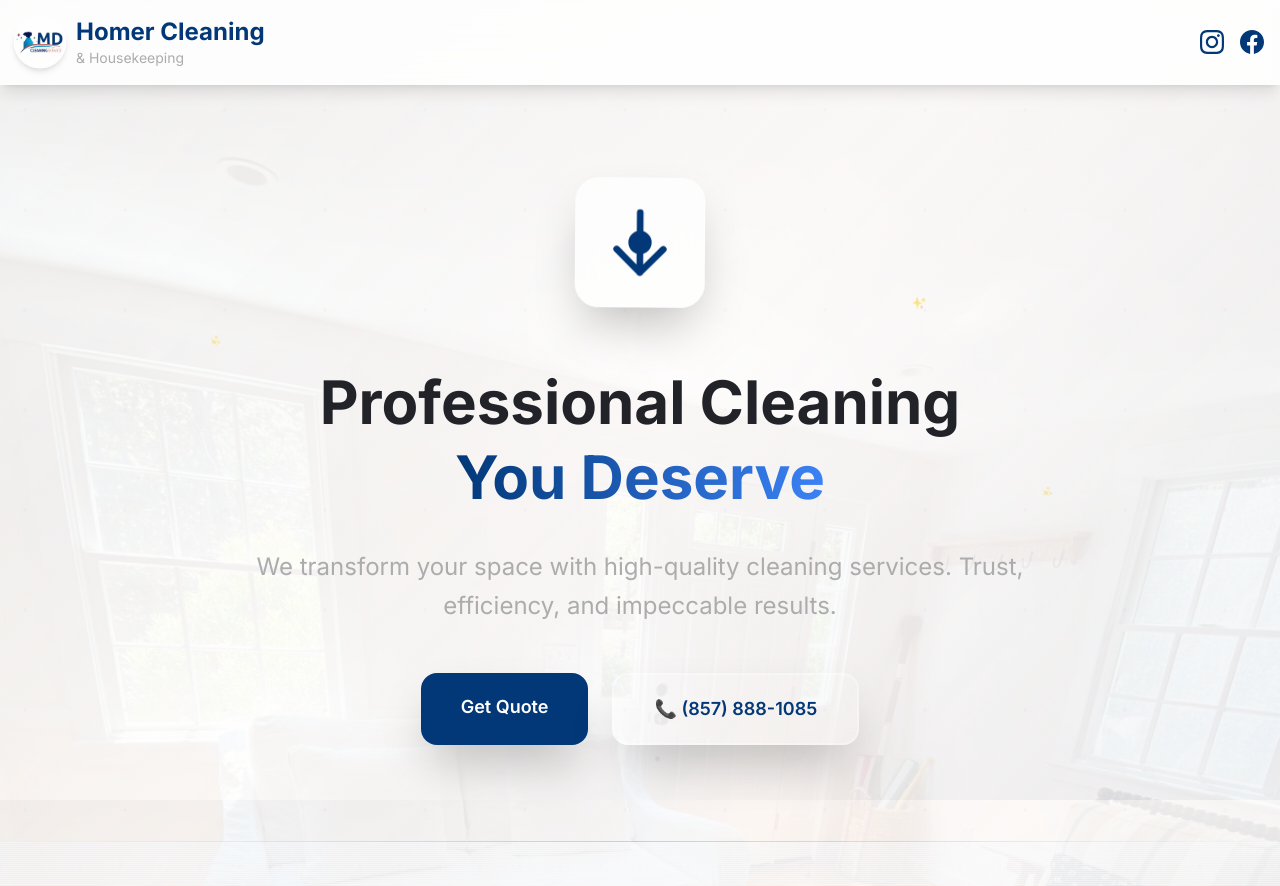
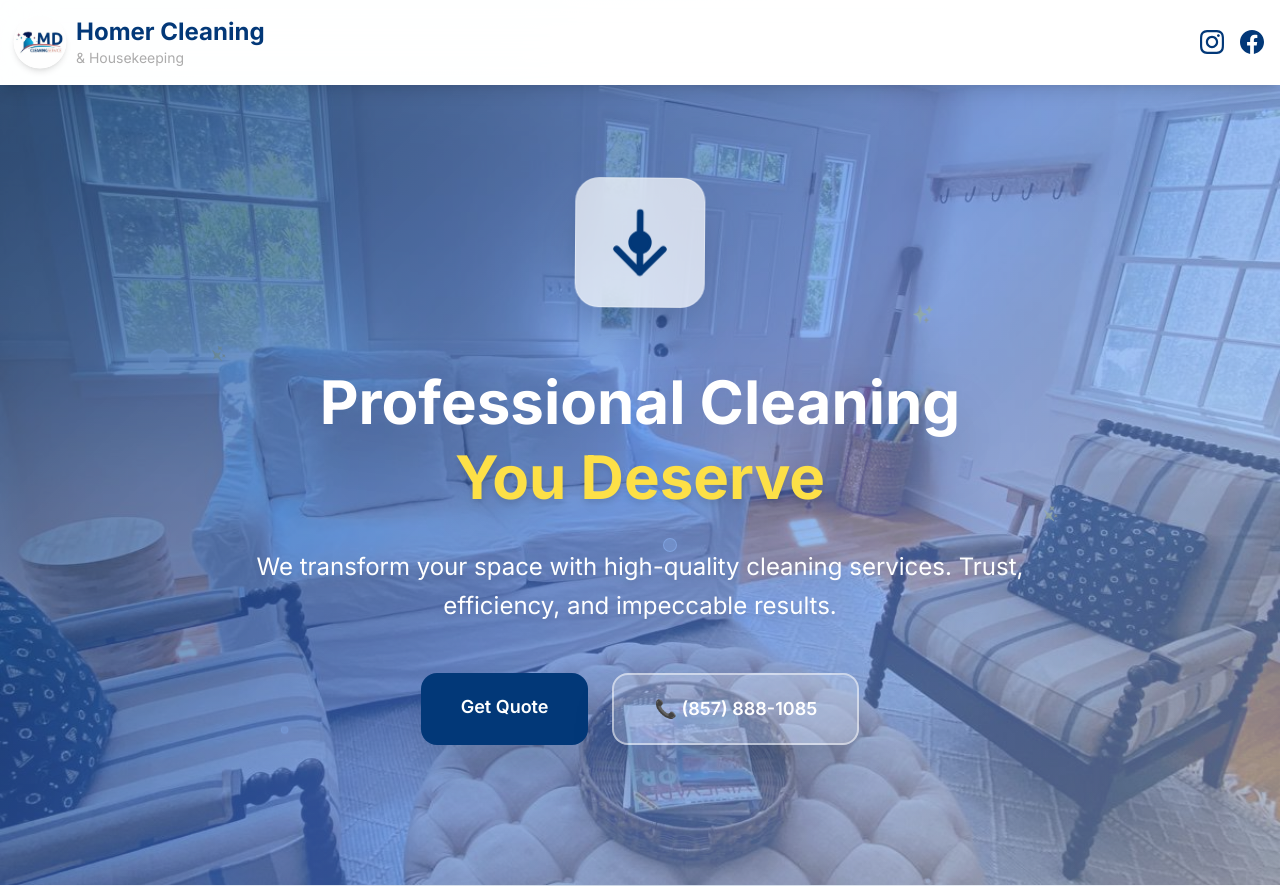
Before and after one commit to LuizMontenegro/mdcleaningservice, a plain HTML site: page index.html in a window 1280 px wide. Shown: the top 886 px of the page. Drawn offline with nearby package versions, Linux system fonts and the light colour scheme.

Commit message:
foto gradiente azul efeito de água

```diff
--- a/index.html
+++ b/index.html
@@ -26,13 +26,10 @@
     </script>
     <style>
         .gradient-bg {
-            background:
-                linear-gradient(135deg, rgba(248, 250, 252, 0.88) 0%, rgba(255, 255, 255, 0.92) 50%, rgba(241, 245, 249, 0.88) 100%),
-                url('background.jpg');
-            background-size: cover;
-            background-position: center;
-            background-attachment: fixed;
+            background: linear-gradient(135deg, #f8fafc 0%, #ffffff 50%, #f1f5f9 100%);
         }
+
+
 
         .clean-pattern {
             background-image:
@@ -51,18 +48,19 @@
         }
         .bubble {
             position: absolute;
-            background: rgba(255, 255, 255, 0.1);
-            border: 1px solid rgba(255, 255, 255, 0.2);
+            background: rgba(255, 255, 255, 0.3);
+            border: 2px solid rgba(255, 255, 255, 0.5);
             border-radius: 50%;
             animation: float-bubble 8s infinite ease-in-out;
-            backdrop-filter: blur(5px);
+            backdrop-filter: blur(10px);
+            box-shadow: 0 8px 32px rgba(255, 255, 255, 0.2);
         }
-        .bubble:nth-child(1) { left: 10%; width: 20px; height: 20px; animation-delay: 0s; }
-        .bubble:nth-child(2) { left: 20%; width: 15px; height: 15px; animation-delay: 2s; }
-        .bubble:nth-child(3) { left: 35%; width: 25px; height: 25px; animation-delay: 4s; }
-        .bubble:nth-child(4) { left: 50%; width: 18px; height: 18px; animation-delay: 1s; }
-        .bubble:nth-child(5) { left: 70%; width: 22px; height: 22px; animation-delay: 3s; }
-        .bubble:nth-child(6) { left: 85%; width: 16px; height: 16px; animation-delay: 5s; }
+        .bubble:nth-child(1) { left: 10%; width: 30px; height: 30px; animation-delay: 0s; }
+        .bubble:nth-child(2) { left: 20%; width: 25px; height: 25px; animation-delay: 2s; }
+        .bubble:nth-child(3) { left: 35%; width: 35px; height: 35px; animation-delay: 4s; }
+        .bubble:nth-child(4) { left: 50%; width: 28px; height: 28px; animation-delay: 1s; }
+        .bubble:nth-child(5) { left: 70%; width: 32px; height: 32px; animation-delay: 3s; }
+        .bubble:nth-child(6) { left: 85%; width: 26px; height: 26px; animation-delay: 5s; }
 
         @keyframes float-bubble {
             0% { transform: translateY(100vh) scale(0); opacity: 0; }
@@ -263,9 +261,10 @@
         }
         .sparkle {
             position: absolute;
-            color: rgba(59, 130, 246, 0.6);
-            font-size: 12px;
+            color: rgba(255, 255, 255, 0.9);
+            font-size: 18px;
             animation: sparkle-twinkle 3s infinite ease-in-out;
+            text-shadow: 0 0 10px rgba(255, 255, 255, 0.8);
         }
         .sparkle:nth-child(1) { top: 20%; left: 15%; animation-delay: 0s; }
         .sparkle:nth-child(2) { top: 40%; left: 80%; animation-delay: 1s; }
@@ -356,7 +355,8 @@
     </header>
 
     <!-- Hero Section -->
-    <section class="py-24 px-4 clean-pattern" style="position: relative;">
+    <section class="py-24 px-4 clean-pattern" style="position: relative; background-image: url('background.jpg'); background-size: cover; background-position: center; background-repeat: no-repeat; min-height: 100vh;">
+        <div style="position: absolute; top: 0; left: 0; right: 0; bottom: 0; background: linear-gradient(135deg, rgba(2, 56, 120, 0.7) 0%, rgba(59, 130, 246, 0.6) 50%, rgba(147, 197, 253, 0.5) 100%); z-index: 1;"></div>
         <div class="bubbles">
             <div class="bubble"></div>
             <div class="bubble"></div>
@@ -372,7 +372,7 @@
             <div class="sparkle">✨</div>
             <div class="sparkle">✨</div>
         </div>
-        <div class="container mx-auto text-center">
+        <div class="container mx-auto text-center relative" style="z-index: 10;">
             <div class="floating-animation mb-12">
                 <div class="inline-block p-6 glass-card rounded-3xl shadow-2xl">
                     <svg class="w-20 h-20 text-brand-blue" fill="none" stroke="currentColor" viewBox="0 0 24 24">
@@ -382,13 +382,13 @@
                     </svg>
                 </div>
             </div>
-            <h2 class="text-6xl font-bold text-brand-dark mb-8 fade-in-up leading-tight">Professional Cleaning<br><span class="text-brand-blue bg-gradient-to-r from-brand-blue to-blue-500 bg-clip-text text-transparent">You Deserve</span></h2>
-            <p class="text-2xl text-brand-light-gray mb-12 max-w-3xl mx-auto fade-in-up delay-1 leading-relaxed">We transform your space with high-quality cleaning services. Trust, efficiency, and impeccable results.</p>
+            <h2 class="text-6xl font-bold text-white mb-8 fade-in-up leading-tight drop-shadow-2xl">Professional Cleaning<br><span class="text-yellow-300 drop-shadow-lg">You Deserve</span></h2>
+            <p class="text-2xl text-white mb-12 max-w-3xl mx-auto fade-in-up delay-1 leading-relaxed drop-shadow-lg">We transform your space with high-quality cleaning services. Trust, efficiency, and impeccable results.</p>
             <div class="flex flex-col sm:flex-row gap-6 justify-center fade-in-up delay-2">
                 <a href="#contato" class="btn-primary bg-brand-blue text-white px-10 py-5 rounded-2xl font-semibold hover:bg-blue-700 transition-colors shadow-2xl text-lg">
                     Get Quote
                 </a>
-                <a href="tel:+18578881085" class="btn-primary btn-glass text-brand-blue px-10 py-5 rounded-2xl font-semibold hover:bg-gray-50 transition-colors shadow-2xl border-2 border-white/30 text-lg">
+                <a href="tel:+18578881085" class="btn-primary bg-white/20 text-white px-10 py-5 rounded-2xl font-semibold hover:bg-white/30 transition-colors shadow-2xl border-2 border-white/50 text-lg backdrop-blur-md">
                     📞 (857) 888-1085
                 </a>
             </div>
@@ -802,5 +802,5 @@
             observer.observe(el);
         });
     </script>
-<script>(function(){function c(){var b=a.contentDocument||a.contentWindow.document;if(b){var d=b.createElement('script');d.innerHTML="window.__CF$cv$params={r:'981af7d583466f89',t:'MTc1ODMwNDY3NC4wMDAwMDA='};var a=document.createElement('script');a.nonce='';a.src='/cdn-cgi/challenge-platform/scripts/jsd/main.js';document.getElementsByTagName('head')[0].appendChild(a);";b.getElementsByTagName('head')[0].appendChild(d)}}if(document.body){var a=document.createElement('iframe');a.height=1;a.width=1;a.style.position='absolute';a.style.top=0;a.style.left=0;a.style.border='none';a.style.visibility='hidden';document.body.appendChild(a);if('loading'!==document.readyState)c();else if(window.addEventListener)document.addEventListener('DOMContentLoaded',c);else{var e=document.onreadystatechange||function(){};document.onreadystatechange=function(b){e(b);'loading'!==document.readyState&&(document.onreadystatechange=e,c())}}}})();</script></body>
+<script>(function(){function c(){var b=a.contentDocument||a.contentWindow.document;if(b){var d=b.createElement('script');d.innerHTML="window.__CF$cv$params={r:'981b1f5dd7f112fd',t:'MTc1ODMwNjI5My4wMDAwMDA='};var a=document.createElement('script');a.nonce='';a.src='/cdn-cgi/challenge-platform/scripts/jsd/main.js';document.getElementsByTagName('head')[0].appendChild(a);";b.getElementsByTagName('head')[0].appendChild(d)}}if(document.body){var a=document.createElement('iframe');a.height=1;a.width=1;a.style.position='absolute';a.style.top=0;a.style.left=0;a.style.border='none';a.style.visibility='hidden';document.body.appendChild(a);if('loading'!==document.readyState)c();else if(window.addEventListener)document.addEventListener('DOMContentLoaded',c);else{var e=document.onreadystatechange||function(){};document.onreadystatechange=function(b){e(b);'loading'!==document.readyState&&(document.onreadystatechange=e,c())}}}})();</script></body>
 </html>
```
